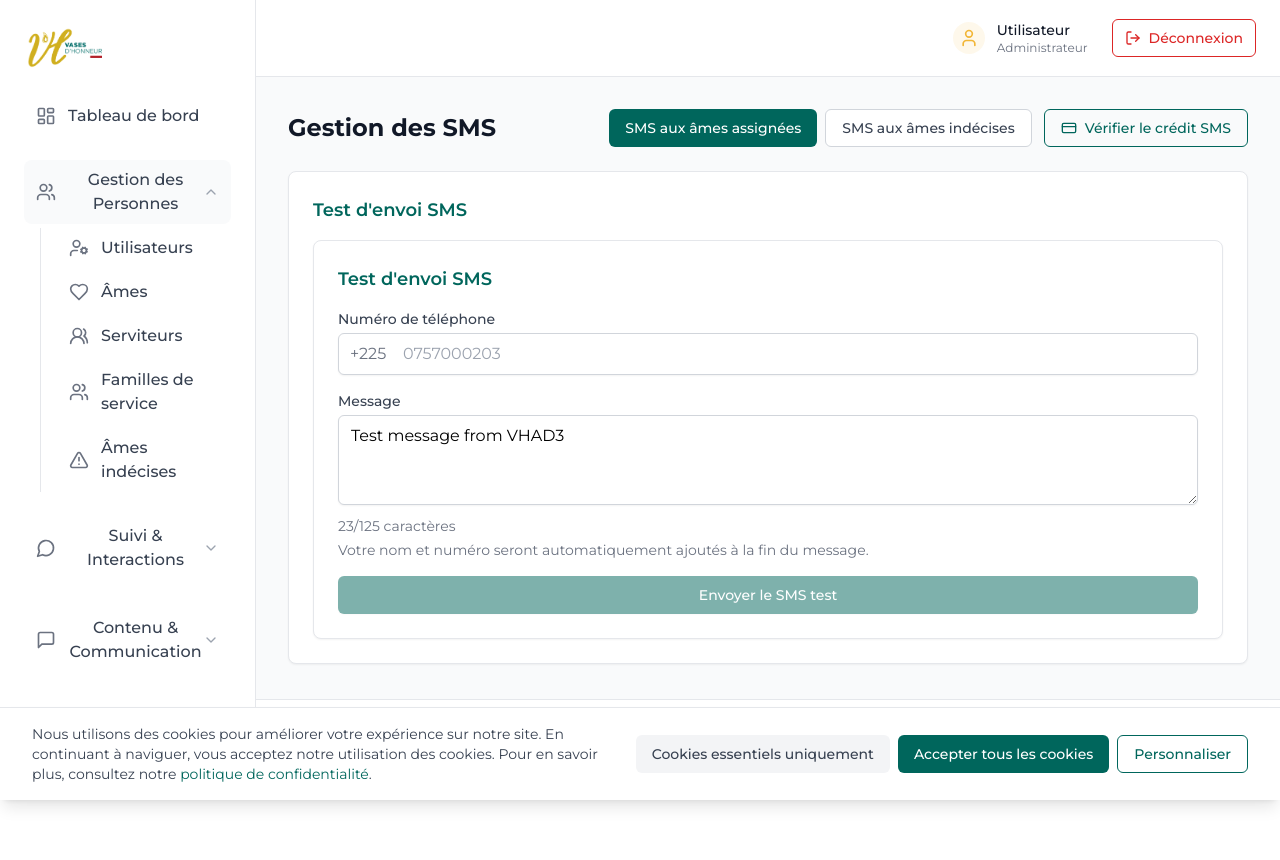
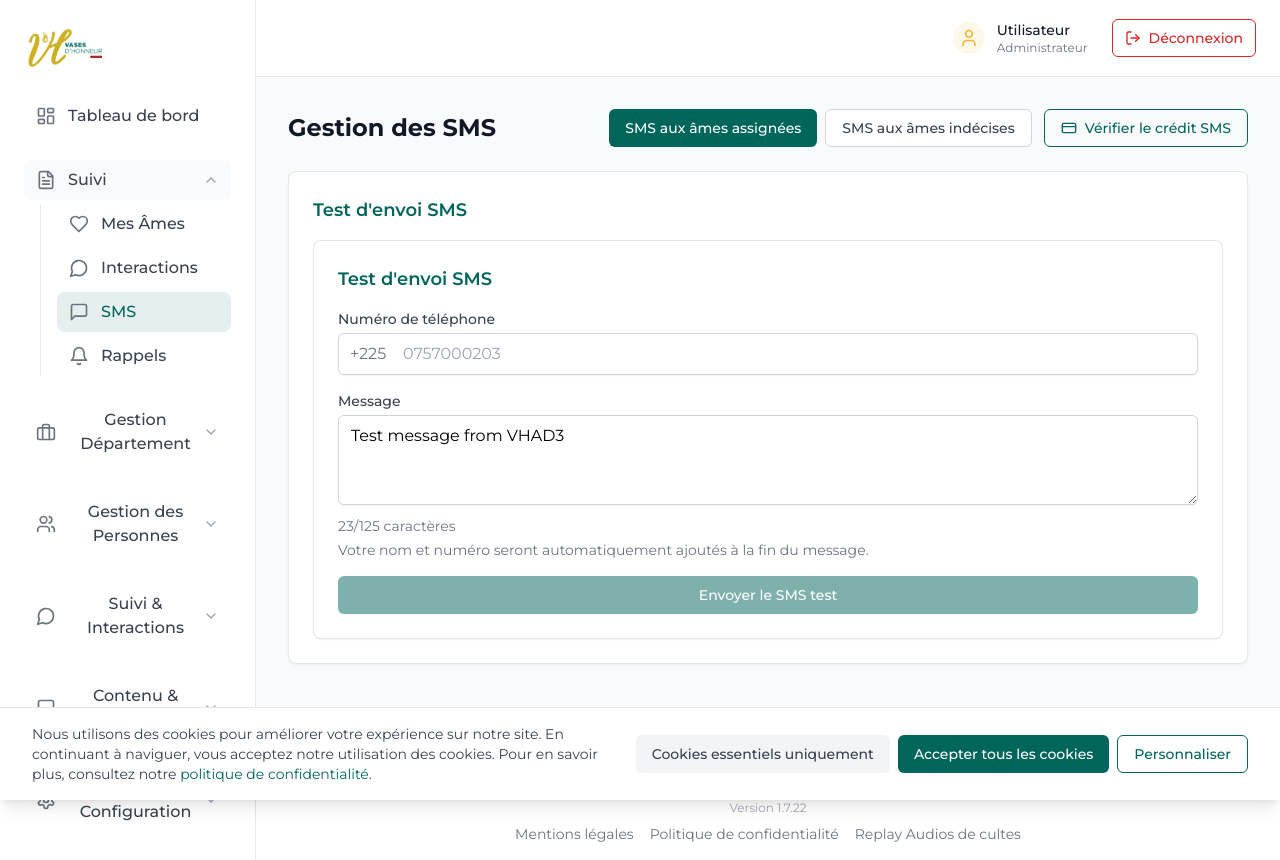
Before and after one commit to barrahost/vhdjibi3v2, a React (Vite) app: page /sms in a window 1280 px wide. Before the commit the page ends 800 px from the top, so only its background shows below. Built offline with nearby package versions, Linux system fonts and the light colour scheme; no server answers; the database is empty; sample sign-in values are in the browser's storage.

Commit message:
Refactor navigation to use permissions

```diff
--- a/src/components/ui/Navigation.tsx
+++ b/src/components/ui/Navigation.tsx
@@ -37,30 +37,28 @@ export default function Navigation({ onItemClick }: NavigationProps) {
   const { hasPermission } = usePermissions();
 
   const getNavigationItems = (): MenuItem[] => {
-    // Use active role if available, otherwise fall back to userRole
-    const currentRole = activeRole || userRole;
-
-    console.log('🔍 [Navigation] Current role for menu generation:', {
-      currentRole,
+    console.log('🔍 [Navigation] Building menu with permissions:', {
       userRole,
       activeRole,
       additionalMenus
     });
 
-    // Navigation pour les bergers (selon l'image fournie)
-    if (currentRole === ROLES.SHEPHERD) {
+    // Start with common items
     const items: MenuItem[] = [
       {
         id: 'dashboard',
         label: 'Tableau de bord',
         icon: <LayoutDashboard className="w-5 h-5" />,
         href: '/'
-        },
-        {
-          id: 'monitoring',
-          label: 'Suivi',
-          icon: <FileText className="w-5 h-5" />,
-          children: [
+      }
+    ];
+
+    // Build shepherd-specific menu
+    if (hasPermission(PERMISSIONS.MANAGE_INTERACTIONS) || hasPermission(PERMISSIONS.MANAGE_ATTENDANCES)) {
+      const shepherdChildren = [];
+
+      if (hasPermission(PERMISSIONS.MANAGE_INTERACTIONS)) {
+        shepherdChildren.push(
           {
             id: 'assigned-souls',
             label: 'Mes Âmes',
@@ -72,198 +70,101 @@ export default function Navigation({ onItemClick }: NavigationProps) {
             label: 'Interactions',
             href: '/interactions',
             icon: <MessageCircle className="w-5 h-5" />
-            },
-            {
+          }
+        );
+      }
+
+      if (hasPermission(PERMISSIONS.MANAGE_ATTENDANCES)) {
+        shepherdChildren.push({
           id: 'attendance',
           label: 'Présences',
           href: '/presences',
           icon: <CalendarCheck className="w-5 h-5" />
-            },
-            {
+        });
+      }
+
+      if (hasPermission(PERMISSIONS.MANAGE_SMS)) {
+        shepherdChildren.push({
+          id: 'sms',
+          label: 'SMS',
+          href: '/sms',
+          icon: <MessageSquare className="w-5 h-5" />
+        });
+      }
+
+      shepherdChildren.push({
         id: 'reminders',
         label: 'Rappels',
         href: '/rappels',
         icon: <Bell className="w-5 h-5" />
-            },
-            {
+      });
+
+      if (shepherdChildren.length > 0) {
+        items.push({
+          id: 'monitoring',
+          label: 'Suivi',
+          icon: <FileText className="w-5 h-5" />,
+          children: shepherdChildren
+        });
+      }
+    }
+
+    // Build department management menu
+    if (hasPermission(PERMISSIONS.MANAGE_SERVANTS) || hasPermission(PERMISSIONS.MANAGE_DEPARTMENT_SERVANTS)) {
+      const departmentChildren = [];
+
+      if (hasPermission(PERMISSIONS.MANAGE_SERVANTS) || hasPermission(PERMISSIONS.MANAGE_DEPARTMENT_SERVANTS)) {
+        departmentChildren.push({
+          id: 'servants',
+          label: 'Serviteurs',
+          href: '/serviteurs',
+          icon: <UsersRound className="w-5 h-5" />
+        });
+      }
+
+      if (hasPermission(PERMISSIONS.MANAGE_INTERACTIONS)) {
+        departmentChildren.push({
+          id: 'interactions',
+          label: 'Interactions',
+          href: '/interactions',
+          icon: <MessageCircle className="w-5 h-5" />
+        });
+      }
+
+      if (hasPermission(PERMISSIONS.MANAGE_ATTENDANCES)) {
+        departmentChildren.push({
+          id: 'attendance',
+          label: 'Présences',
+          href: '/presences',
+          icon: <CalendarCheck className="w-5 h-5" />
+        });
+      }
+
+      if (hasPermission(PERMISSIONS.MANAGE_SMS)) {
+        departmentChildren.push({
           id: 'sms',
           label: 'SMS',
           href: '/sms',
           icon: <MessageSquare className="w-5 h-5" />
-            }
-          ]
-        },
-        {
-          id: 'replay-audio',
-          label: 'Replay Audio',
-          icon: <Headphones className="w-5 h-5" />,
-          href: '/replay'
-        }
-      ];
-
-      // Ajouter les menus additionnels basés sur les permissions
-      if (hasPermission(PERMISSIONS.MANAGE_SOULS)) {
-        items.push({
-          id: 'souls-management',
-          label: 'Gestion des Âmes',
-          icon: <Heart className="w-5 h-5" />,
-          href: '/ames'
         });
       }
 
-      if (hasPermission(PERMISSIONS.MANAGE_USERS)) {
+      if (departmentChildren.length > 0) {
         items.push({
-          id: 'users-management',
-          label: 'Gestion des Utilisateurs',
-          icon: <UserCog className="w-5 h-5" />,
-          href: '/users'
-        });
-      }
-
-      if (hasPermission(PERMISSIONS.MANAGE_AUDIO)) {
-        items.push({
-          id: 'audio-management',
-          label: 'Gestion des Audios',
-          icon: <Play className="w-5 h-5" />,
-          href: '/audio'
-        });
-      }
-
-      if (hasPermission(PERMISSIONS.MANAGE_DEPARTMENTS)) {
-        items.push({
-          id: 'departments-management',
-          label: 'Gestion des Départements',
-          icon: <Briefcase className="w-5 h-5" />,
-          href: '/departements'
-        });
-      }
-
-      if (hasPermission(PERMISSIONS.MANAGE_FAMILIES)) {
-        items.push({
-          id: 'families-management',
-          label: 'Gestion des Familles de Service',
-          icon: <Users className="w-5 h-5" />,
-          href: '/familles'
-        });
-      }
-
-      if (hasPermission(PERMISSIONS.VIEW_STATS)) {
-        items.push({
-          id: 'stats',
-          label: 'Statistiques',
-          icon: <BarChart className="w-5 h-5" />,
-          href: '/spiritual-progression'
-        });
-      }
-
-      if (hasPermission(PERMISSIONS.EXPORT_DATA)) {
-        items.push({
-          id: 'export',
-          label: 'Export de Données',
-          icon: <FileText className="w-5 h-5" />,
-          href: '/ames'
-        });
-      }
-
-      if (hasPermission(PERMISSIONS.MANAGE_SETTINGS)) {
-        items.push({
-          id: 'settings',
-          label: 'Paramètres',
-          icon: <Settings className="w-5 h-5" />,
-          href: '/parametres'
-        });
-      }
-
-      if (hasPermission(PERMISSIONS.MANAGE_BACKUP)) {
-        items.push({
-          id: 'backup',
-          label: 'Sauvegarde et Restauration',
-          icon: <Settings className="w-5 h-5" />,
-          href: '/parametres'
-        });
-      }
-
-      if (hasPermission(PERMISSIONS.MANAGE_SMS_TEMPLATES)) {
-        items.push({
-          id: 'sms-templates',
-          label: 'Modèles SMS',
-          icon: <MessageSquare className="w-5 h-5" />,
-          href: '/modeles-sms'
-        });
-      }
-
-      // Add servants menu for department leaders
-      if (hasPermission(PERMISSIONS.MANAGE_SERVANTS)) {
-        items.push({
-          id: 'servants',
-          label: 'Serviteurs',
-          icon: <UsersRound className="w-5 h-5" />,
-          href: '/serviteurs'
-        });
-      }
-
-      return items;
-    }
-
-    // Navigation pour les responsables de département
-    if (currentRole === ROLES.DEPARTMENT_LEADER) {
-      const items: MenuItem[] = [
-        {
-          id: 'dashboard',
-          label: 'Tableau de bord',
-          icon: <LayoutDashboard className="w-5 h-5" />,
-          href: '/'
-        },
-        {
           id: 'department-management',
           label: 'Gestion Département',
           icon: <Briefcase className="w-5 h-5" />,
-          children: [
-            {
-              id: 'servants',
-              label: 'Serviteurs',
-              href: '/serviteurs',
-              icon: <UsersRound className="w-5 h-5" />
-            },
-            {
-              id: 'interactions',
-              label: 'Interactions',
-              href: '/interactions',
-              icon: <MessageCircle className="w-5 h-5" />
-            },
-            {
-              id: 'attendance',
-              label: 'Présences',
-              href: '/presences',
-              icon: <CalendarCheck className="w-5 h-5" />
-            },
-            {
-              id: 'sms',
-              label: 'SMS',
-              href: '/sms',
-              icon: <MessageSquare className="w-5 h-5" />
+          children: departmentChildren
+        });
       }
-          ]
-        }
-      ];
-
-      return items;
     }
 
-    // Navigation pour ADN (Assistant de Niveau)
-    if (currentRole === ROLES.ADN) {
-      const items: MenuItem[] = [
-        {
-          id: 'dashboard',
-          label: 'Tableau de bord',
-          icon: <LayoutDashboard className="w-5 h-5" />,
-          href: '/'
-        },
-        {
-          id: 'souls-management',
-          label: 'Gestion des Âmes & Suivi',
-          icon: <Users className="w-5 h-5" />,
-          children: [
+    // Build souls management menu (for ADN and admins)
+    if (hasPermission(PERMISSIONS.MANAGE_SOULS) || hasPermission(PERMISSIONS.MANAGE_USERS)) {
+      const soulsChildren = [];
+
+      if (hasPermission(PERMISSIONS.MANAGE_SOULS)) {
+        soulsChildren.push(
           {
             id: 'souls',
             label: 'Âmes',
@@ -275,103 +176,62 @@ export default function Navigation({ onItemClick }: NavigationProps) {
             label: 'Âmes indécises',
             href: '/ames-indecises',
             icon: <AlertTriangle className="w-5 h-5" />
-            },
-            {
-              id: 'interactions',
-              label: 'Interactions',
-              href: '/interactions',
-              icon: <MessageCircle className="w-5 h-5" />
-            },
-            {
-              id: 'sms',
-              label: 'SMS',
-              href: '/sms',
-              icon: <MessageSquare className="w-5 h-5" />
           }
-          ]
-        },
-        {
-          id: 'resources-reports',
-          label: 'Ressources & Rapports',
-          icon: <BarChart className="w-5 h-5" />,
-          children: [
-            {
-              id: 'replay-audio',
-              label: 'Replay Audio',
-              href: '/replay',
-              icon: <Headphones className="w-5 h-5" />
-            }
-          ]
-        }
-      ];
-
-      return items;
+        );
       }
 
-    // Navigation pour les administrateurs et super administrateurs
-    if ([ROLES.ADMIN, ROLES.SUPER_ADMIN].includes(currentRole as any)) {
-      const items: MenuItem[] = [
-        {
-          id: 'dashboard',
-          label: 'Tableau de bord',
-          icon: <LayoutDashboard className="w-5 h-5" />,
-          href: '/'
-        }
-      ];
-
-      // Gestion des Personnes
-      items.push({
-        id: 'people-management',
-        label: 'Gestion des Personnes',
-        icon: <Users className="w-5 h-5" />,
-        children: [
-          {
+      if (hasPermission(PERMISSIONS.MANAGE_USERS)) {
+        soulsChildren.push({
           id: 'users',
           label: 'Utilisateurs',
           href: '/users',
           icon: <UserCog className="w-5 h-5" />
-          },
-          {
-            id: 'souls',
-            label: 'Âmes',
-            href: '/ames',
-            icon: <Heart className="w-5 h-5" />
-          },
-          ...(hasPermission(PERMISSIONS.MANAGE_SERVANTS) ? [{
-            id: 'servants',
+        });
+      }
+
+      if (hasPermission(PERMISSIONS.MANAGE_SERVANTS)) {
+        soulsChildren.push({
+          id: 'servants-admin',
           label: 'Serviteurs',
           href: '/serviteurs',
           icon: <UsersRound className="w-5 h-5" />
-          }] : []),
-          {
+        });
+      }
+
+      if (hasPermission(PERMISSIONS.MANAGE_FAMILIES)) {
+        soulsChildren.push({
           id: 'service-families',
           label: 'Familles de service',
           href: '/familles',
           icon: <Users className="w-5 h-5" />
-          },
-          {
-            id: 'undecided-souls',
-            label: 'Âmes indécises',
-            href: '/ames-indecises',
-            icon: <AlertTriangle className="w-5 h-5" />
+        });
       }
-        ]
+
+      if (soulsChildren.length > 0) {
+        items.push({
+          id: 'people-management',
+          label: hasPermission(PERMISSIONS.MANAGE_USERS) ? 'Gestion des Personnes' : 'Gestion des Âmes & Suivi',
+          icon: <Users className="w-5 h-5" />,
+          children: soulsChildren
         });
+      }
+    }
 
-      // Suivi & Interactions
+    // Build tracking & interactions menu (for admins)
+    if (hasPermission(PERMISSIONS.MANAGE_USERS) && hasPermission(PERMISSIONS.VIEW_STATS)) {
       items.push({
         id: 'tracking-interactions',
         label: 'Suivi & Interactions',
         icon: <MessageCircle className="w-5 h-5" />,
         children: [
           {
-            id: 'interactions',
+            id: 'interactions-admin',
             label: 'Interactions',
             href: '/interactions',
             icon: <MessageCircle className="w-5 h-5" />
           },
           {
-            id: 'reminders',
+            id: 'reminders-admin',
             label: 'Rappels',
             href: '/rappels-bergers',
             icon: <Bell className="w-5 h-5" />
@@ -396,13 +256,14 @@ export default function Navigation({ onItemClick }: NavigationProps) {
           }
         ]
       });
+    }
 
-      // Contenu & Communication
-      items.push({
-        id: 'content-communication',
-        label: 'Contenu & Communication',
-        icon: <MessageSquare className="w-5 h-5" />,
-        children: [
+    // Build content & communication menu
+    if (hasPermission(PERMISSIONS.MANAGE_AUDIO) || hasPermission(PERMISSIONS.MANAGE_SMS_TEMPLATES)) {
+      const contentChildren = [];
+
+      if (hasPermission(PERMISSIONS.MANAGE_AUDIO)) {
+        contentChildren.push(
           {
             id: 'audio',
             label: 'Gestion audio',
@@ -414,9 +275,22 @@ export default function Navigation({ onItemClick }: NavigationProps) {
             label: 'Replay des enseignements',
             href: '/replay',
             icon: <Play className="w-5 h-5" />
-          },
+          }
+        );
+      } else {
+        // For non-admins, just show replay
+        contentChildren.push({
+          id: 'replay-audio',
+          label: 'Replay Audio',
+          href: '/replay',
+          icon: <Headphones className="w-5 h-5" />
+        });
+      }
+
+      if (hasPermission(PERMISSIONS.MANAGE_SMS_TEMPLATES)) {
+        contentChildren.push(
           {
-            id: 'sms',
+            id: 'sms-admin',
             label: 'Gestion SMS',
             href: '/sms',
             icon: <MessagesSquare className="w-5 h-5" />
@@ -427,11 +301,25 @@ export default function Navigation({ onItemClick }: NavigationProps) {
             href: '/modeles-sms',
             icon: <MessageSquare className="w-5 h-5" />
           }
-        ]
+        );
+      }
+
+      if (contentChildren.length > 0) {
+        items.push({
+          id: 'content-communication',
+          label: hasPermission(PERMISSIONS.MANAGE_AUDIO) ? 'Contenu & Communication' : 'Ressources & Rapports',
+          icon: hasPermission(PERMISSIONS.MANAGE_AUDIO) ? <MessageSquare className="w-5 h-5" /> : <BarChart className="w-5 h-5" />,
+          children: contentChildren
         });
+      }
+    }
 
-      // Outils & Configuration
-      const toolsConfigurationChildren = [
+    // Build tools & configuration menu
+    if (hasPermission(PERMISSIONS.MANAGE_DEPARTMENTS) || hasPermission(PERMISSIONS.MANAGE_SETTINGS) || hasPermission(PERMISSIONS.VIEW_STATS)) {
+      const toolsChildren = [];
+
+      if (hasPermission(PERMISSIONS.VIEW_STATS)) {
+        toolsChildren.push(
           {
             id: 'soul-map',
             label: 'Carte des âmes',
@@ -443,24 +331,30 @@ export default function Navigation({ onItemClick }: NavigationProps) {
             label: 'Anniversaires',
             href: '/anniversaires',
             icon: <Cake className="w-5 h-5" />
-        },
-        {
+          }
+        );
+      }
+
+      if (hasPermission(PERMISSIONS.MANAGE_DEPARTMENTS)) {
+        toolsChildren.push({
           id: 'departments',
           label: 'Départements',
           href: '/departements',
           icon: <Briefcase className="w-5 h-5" />
+        });
       }
-      ];
 
-      // Ajouter le menu Paramètres seulement pour le super admin
-      if (currentRole === ROLES.SUPER_ADMIN) {
-        toolsConfigurationChildren.push({
+      if (hasPermission(PERMISSIONS.MANAGE_SETTINGS)) {
+        toolsChildren.push({
           id: 'settings',
           label: 'Paramètres',
           href: '/parametres',
           icon: <Settings className="w-5 h-5" />
         });
-        toolsConfigurationChildren.push({
+      }
+
+      if (hasPermission(PERMISSIONS.MANAGE_ROLES_PERMISSIONS)) {
+        toolsChildren.push({
           id: 'roles-permissions',
           label: 'Rôles et Permissions',
           href: '/parametres',
@@ -468,17 +362,17 @@ export default function Navigation({ onItemClick }: NavigationProps) {
         });
       }
 
+      if (toolsChildren.length > 0) {
         items.push({
           id: 'tools-configuration',
           label: 'Outils & Configuration',
           icon: <Settings className="w-5 h-5" />,
-        children: toolsConfigurationChildren
+          children: toolsChildren
         });
+      }
+    }
 
     return items;
-    }
-
-    return [];
   };
 
   return (
```
Also changed, not shown: src/contexts/AuthContext.tsx (+47 -8 lines). Lines whose indentation alone changed are shown as unchanged.
